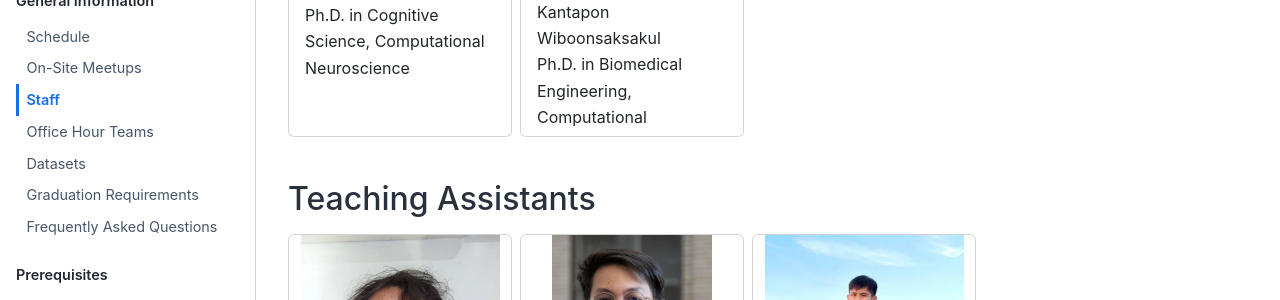
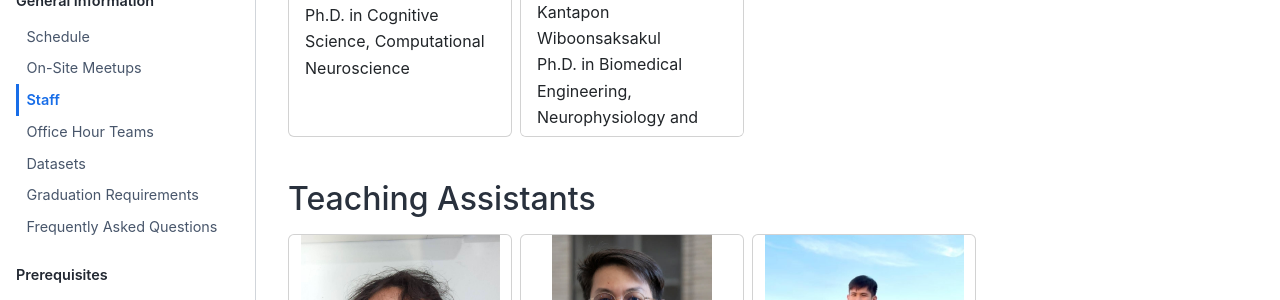
Before and after one commit to braincodecamp/brainCodeCamp2026, a Jupyter Book: the page built from GeneralInfo/staff.md, in a window 1280 px wide and 900 px high, scrolled down 681 px. Shown: the part 206-506 px from the top of the window. Built offline with Jupyter Book 1.0.4 settings and Sphinx 7.4.7 and the Sphinx Book theme 1.1.4, drawn with Linux system fonts in a browser that asks for light colours; pages that are not in the unit, such as notebooks, are missing from menus.

Commit message:
Update profile

```diff
--- a/GeneralInfo/staff.md
+++ b/GeneralInfo/staff.md
@@ -59,7 +59,7 @@
                 <h5 class="card-title m-0">กันตภณ วิบูลย์ศักดิ์สกุล (ปัม)</h5>
                 <p class="card-text">
                     Kantapon Wiboonsaksakul<br/>
-                    Ph.D. in Biomedical Engineering, Computational Neuroscience
+                    Ph.D. in Biomedical Engineering, Neurophysiology and Systems Neuroscience
                 </p>
             </div>
         </div>
```
